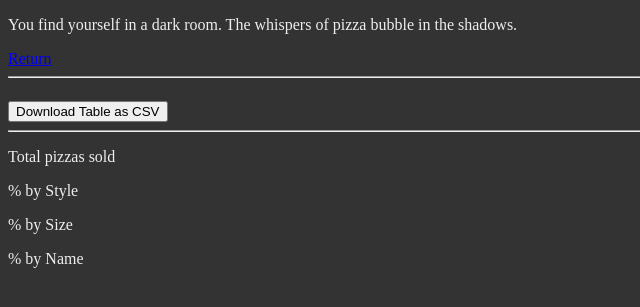
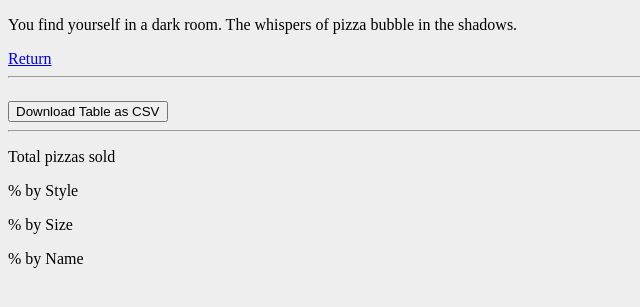
Before and after one commit to Preocts/flask_playground, a Flask app: template src/flask_playground/templates/pagetwo/index.html in a window 1280 px wide. Shown: the top 307 px of the page, without its empty margins (0-640 px from the left). Run offline with Flask 3, Linux system fonts and the light colour scheme; the template is opened without the code that fills it, so the values that code supplies are empty.

Commit message:
Invert colour

```diff
--- a/src/flask_playground/templates/pagetwo/index.html
+++ b/src/flask_playground/templates/pagetwo/index.html
@@ -5,8 +5,7 @@
 {% block extra_css %}
 <style>
   body {
-    background-color: #333333;
-    color: #eeeeee;
+    background-color: #eeeeee;
   }
   .htmx-indicator{
     opacity:0;
```
